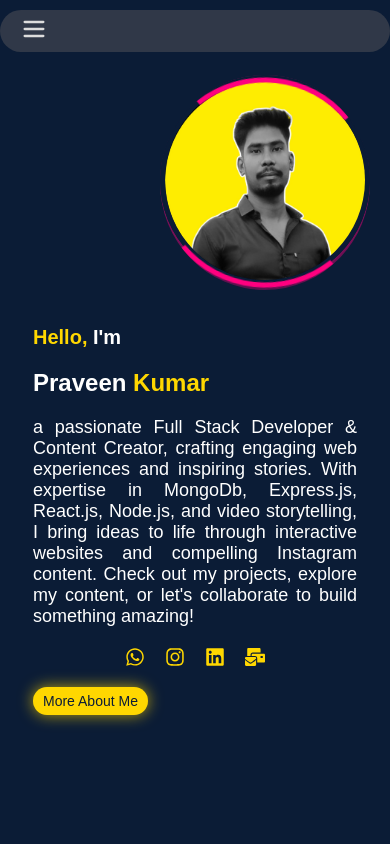
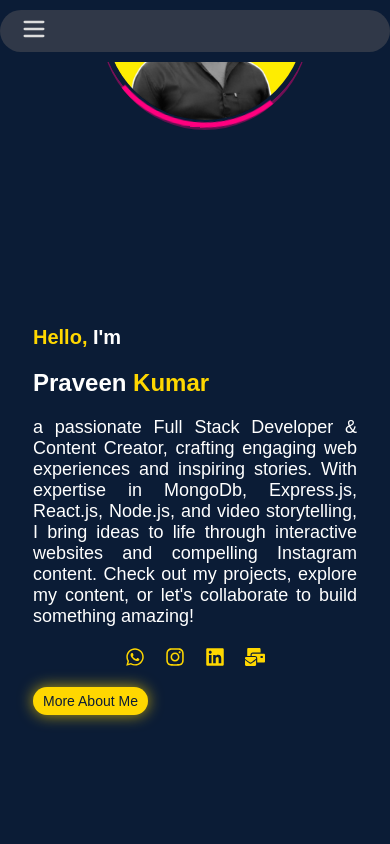
Before and after one commit to PraveenYadav60/Portfolio-website, a React (Create React App) app: page / in a window 390 px wide. Shown: the top 844 px of the page. Built offline with nearby package versions, Linux system fonts and the light colour scheme.

Commit message:
Fix build errors

```diff
--- a/src/App.js
+++ b/src/App.js
@@ -1,4 +1,4 @@
-import logo from './logo.svg';
+// import logo from './logo.svg';
 import './App.css';
 import Header from "./MyComponent/Header";
 import Home from "./MyComponent/Home";
@@ -7,7 +7,7 @@ import Skills from "./MyComponent/Skills";
 import Projects from "./MyComponent/Projects";
 import Footer from "./MyComponent/Footer";
 import Services from "./MyComponent/Services";
-import Skill from "./MyComponent/Skill";
+// import Skill from "./MyComponent/Skill";
 
 const App = () => {
   return (
--- a/src/MyComponent/Home.css
+++ b/src/MyComponent/Home.css
@@ -122,6 +122,10 @@
     .glow-button {
         padding: 8px 15px;
     }
+    .profile-image{
+        left: 10px;
+        top: -160px;
+    }
 }
 
 
--- a/src/MyComponent/Skills.js
+++ b/src/MyComponent/Skills.js
@@ -10,7 +10,7 @@ import {
   // FaDocker,
   FaBootstrap,
 } from "react-icons/fa";
-import { SiSpring } from "react-icons/si";
+// import { SiSpring } from "react-icons/si";
 
 const Skills = () => {
   const skillsData = [
```
